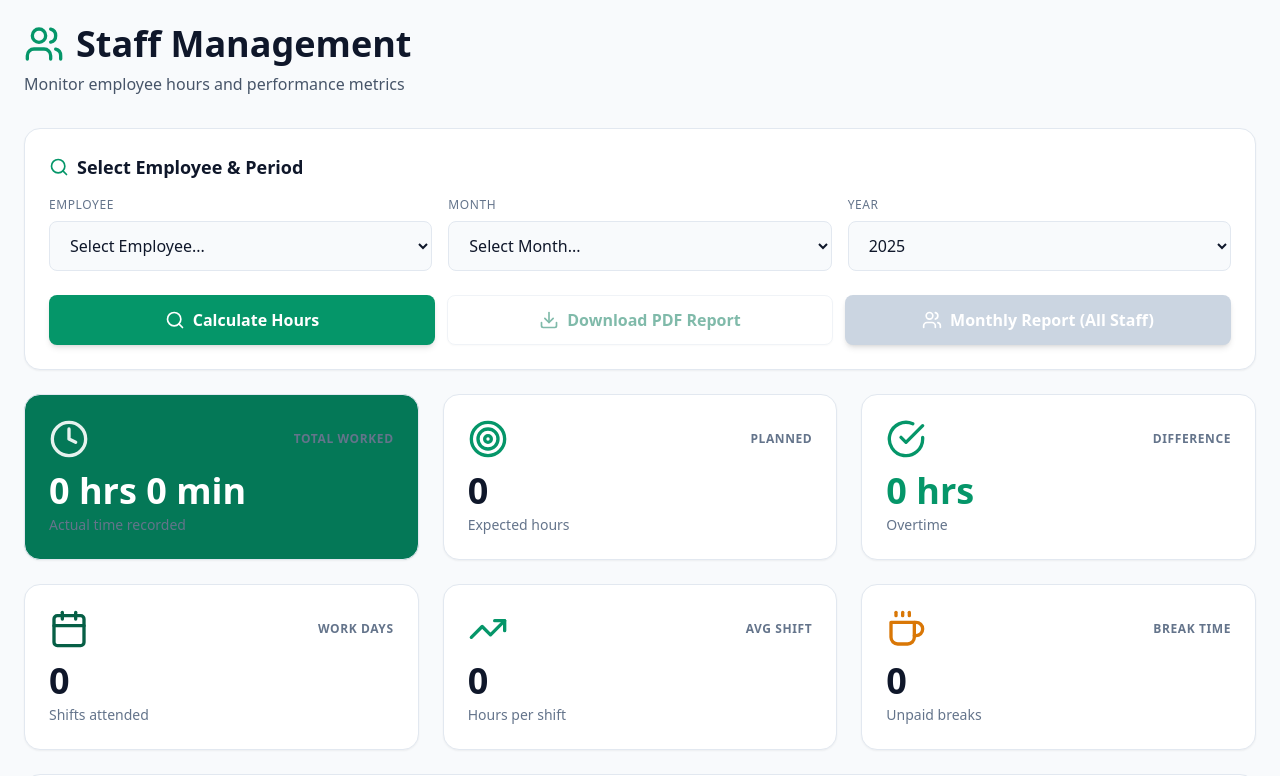
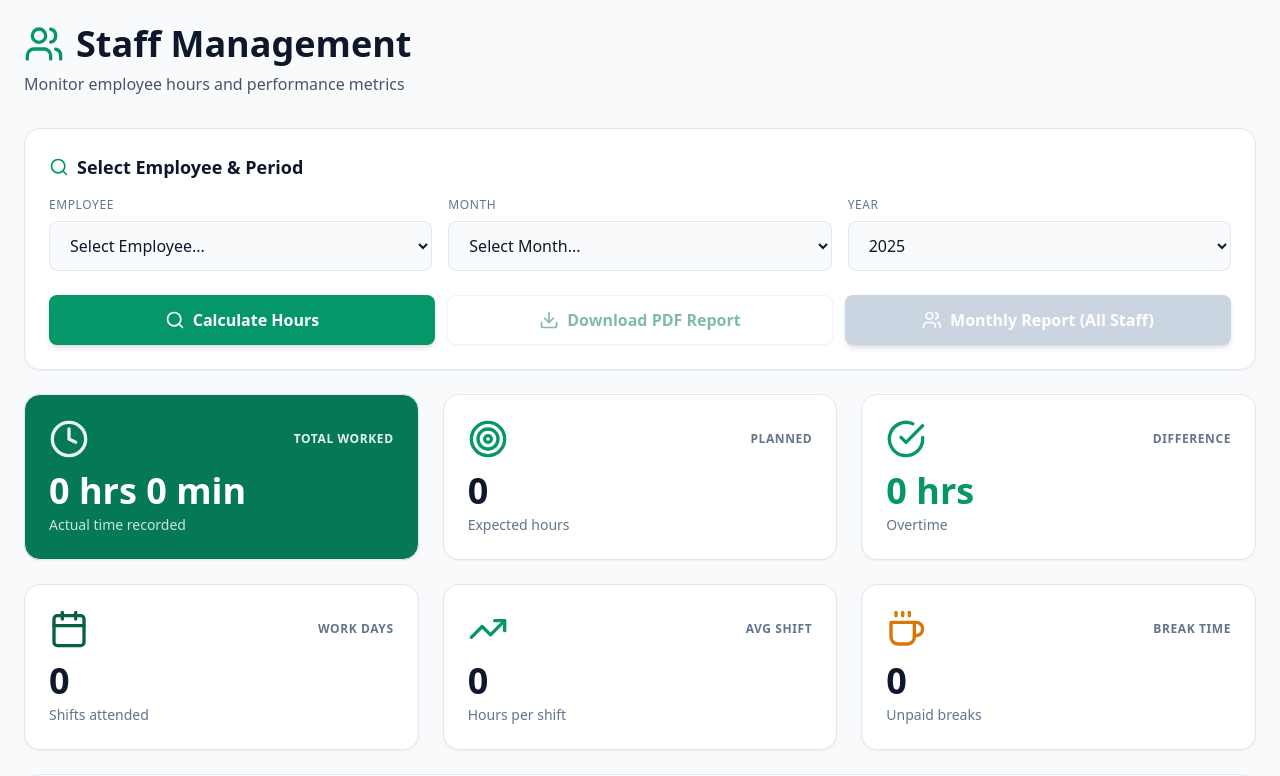
Before and after one commit to IvyAndersen/Staff-Hours, a React (Vite) app: page / in a window 1280 px wide. Shown: the top 776 px of the page. Built offline with nearby package versions, Linux system fonts and the light colour scheme.

Commit message:
Update StatGrid.jsx

```diff
--- a/src/components/StaffDashboard/stats/StatGrid.jsx
+++ b/src/components/StaffDashboard/stats/StatGrid.jsx
@@ -12,6 +12,8 @@ export default function StatGrid({ stats }) {
         icon={<Clock className="w-10 h-10 text-white/90" />}
         containerClassName="bg-emerald-700 shadow-md"
         valueClassName="text-white"
+        titleClassName="text-white/90"
+        subtitleClassName="text-white/80"
       />
 
       <StatCard
```
